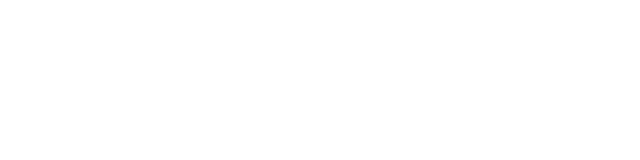
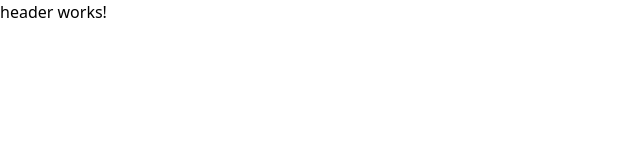
Before and after one commit to matheussilva2/Portfolio, an Angular app: page / in a window 1280 px wide. Shown: the top 160 px of the page, without its empty margins (0-640 px from the left). Built offline with nearby package versions, Linux system fonts and the light colour scheme.

Commit message:
feat: set up app htmlfile and page base layout

```diff
--- a/src/app/app.html
+++ b/src/app/app.html
@@ -1 +1 @@
-<router-outlet />
+<app-page />
--- a/src/app/app.ts
+++ b/src/app/app.ts
@@ -1,9 +1,10 @@
 import { Component, signal } from '@angular/core';
 import { RouterOutlet } from '@angular/router';
+import { Page } from "./components/shared/page/page";
 
 @Component({
   selector: 'app-root',
-  imports: [RouterOutlet],
+  imports: [RouterOutlet, Page],
   templateUrl: './app.html',
   styleUrl: './app.css'
 })
--- a/src/app/components/shared/page/page.ts
+++ b/src/app/components/shared/page/page.ts
@@ -1,9 +1,10 @@
 import { Component } from '@angular/core';
-import { RouterOutlet } from "../../../../../node_modules/@angular/router/types/_router_module-chunk";
+import { Header } from "../header/header";
+import { RouterOutlet } from "@angular/router";
 
 @Component({
   selector: 'app-page',
-  imports: [RouterOutlet],
+  imports: [RouterOutlet, Header],
   templateUrl: './page.html',
   styleUrl: './page.css',
 })
```
